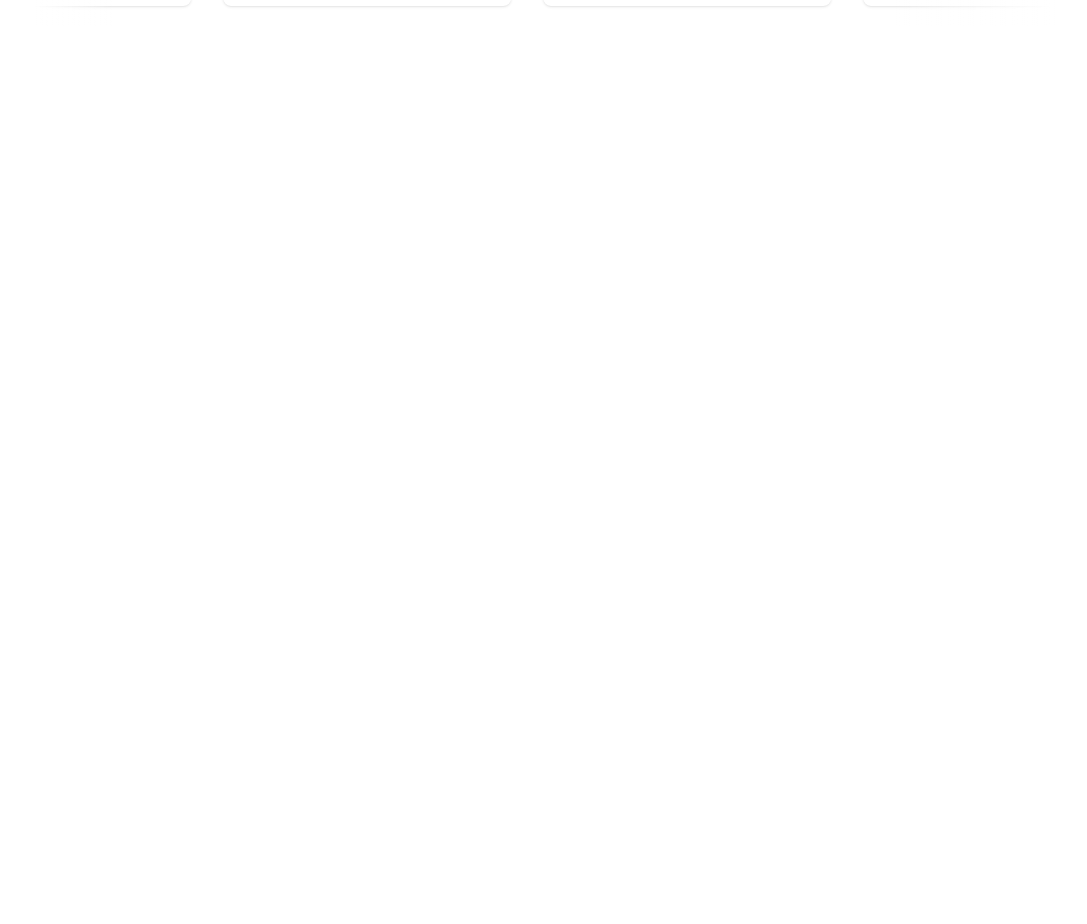
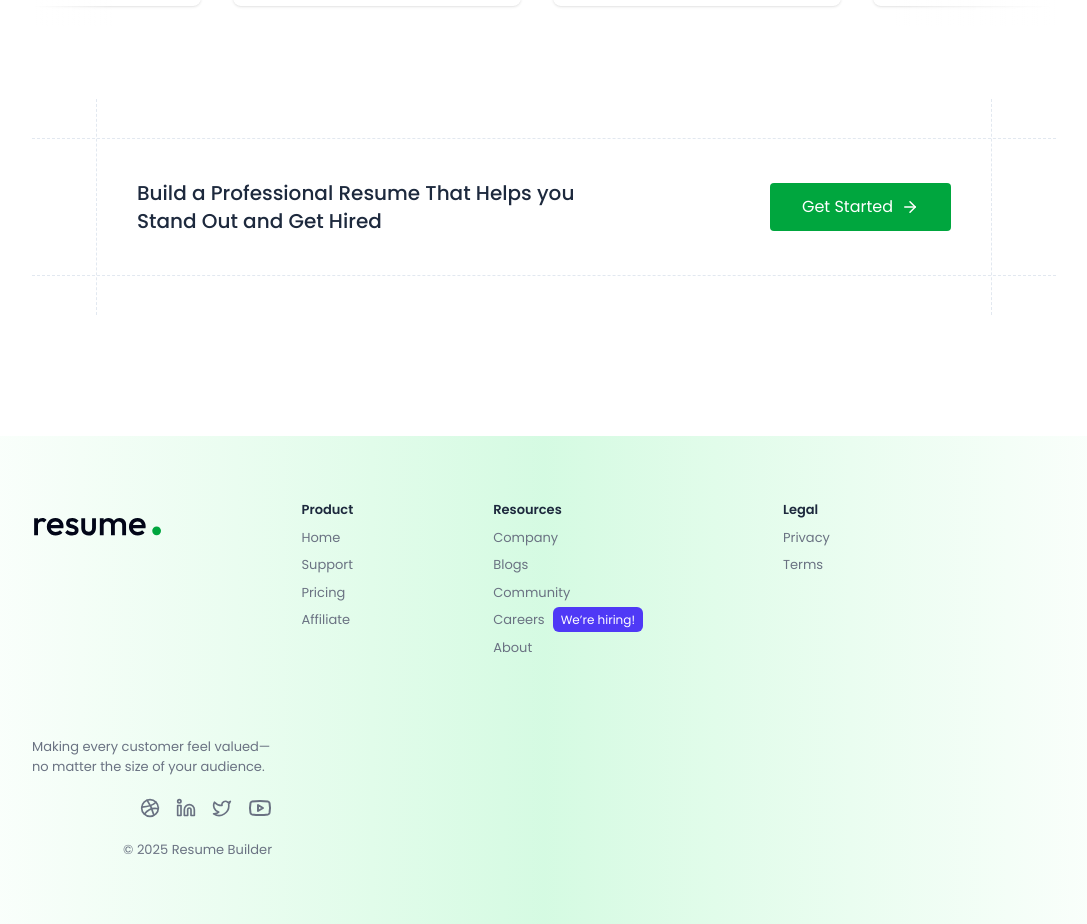
Before and after one commit to skquantum546/AiResumeBuilder, a React (Vite) app in the folder client/: page / in a window 1280 px wide. Shown: the part 2080-3004 px from the top of the page, without its empty margins (96-1183 px from the left). Before the commit the page ends 2106 px from the top, so only its background shows below. Built offline with nearby package versions, Linux system fonts and the light colour scheme; the HTML template or start-up script is replaced by a standard one; a web font is replaced by a local one.

Commit message:
added footer completed home page

```diff
--- /dev/null
+++ b/client/src/components/Home/CallToAction.jsx
@@ -0,0 +1,17 @@
+import React from 'react'
+
+const CallToAction = () => {
+  return (
+    <div id='cta' className='border-y border-dashed border-slate-200 w-full max-w-5xl mx-auto px-10 sm:px-16 mt-28'>
+            <div className="flex flex-col md:flex-row text-center md:text-left items-center justify-between gap-8 px-3 md:px-10 border-x border-dashed border-slate-200 py-16 sm:py-20 -mt-10 -mb-10 w-full">
+                <p className="text-xl font-medium max-w-md text-slate-800">Build a Professional Resume That Helps you Stand Out and Get Hired</p>
+                <a href="https://prebuiltui.com" className="flex items-center gap-2 rounded py-3 px-8 bg-green-600 hover:bg-green-700 transition text-white">
+                    <span>Get Started</span>
+                    <svg xmlns="http://www.w3.org/2000/svg" width="24" height="24" viewBox="0 0 24 24" fill="none" stroke="currentColor" strokeWidth="2" strokeLinecap="round" strokeLinejoin="round" className="size-4.5"><path d="M5 12h14"/><path d="m12 5 7 7-7 7"/></svg>
+                </a>
+            </div>
+        </div>
+  )
+}
+
+export default CallToAction
--- /dev/null
+++ b/client/src/components/Home/Footer.jsx
@@ -0,0 +1,86 @@
+import React from 'react'
+
+const Footer = () => {
+  return (
+        <>
+            <style>{`
+                @import url('https://fonts.googleapis.com/css2?family=Poppins:ital,wght@0,100;0,200;0,300;0,400;0,500;0,600;0,700;0,800;0,900;1,100;1,200;1,300;1,400;1,500;1,600;1,700;1,800;1,900&display=swap');
+
+                * {
+                    font-family: 'Poppins', sans-serif;
+                }
+            `}</style>
+
+            <footer className="flex flex-wrap justify-center lg:justify-between overflow-hidden gap-10 md:gap-20 py-16 px-6 md:px-16 lg:px-24 xl:px-32 text-[13px] text-gray-500 bg-gradient-to-r from-white via-green-200/60 to-white mt-40">
+                <div className="flex flex-wrap items-start gap-10 md:gap-[60px] xl:gap-[140px]">
+                    <a href="https://prebuiltui.com">
+                        <img src="/logo.svg" alt="logo" className="h-11 w-auto"/>
+                    </a>
+                    <div>
+                        <p className="text-slate-800 font-semibold">Product</p>
+                        <ul className="mt-2 space-y-2">
+                            <li><a href="/" className="hover:text-green-600 transition">Home</a></li>
+                            <li><a href="/" className="hover:text-green-600 transition">Support</a></li>
+                            <li><a href="/" className="hover:text-green-600 transition">Pricing</a></li>
+                            <li><a href="/" className="hover:text-green-600 transition">Affiliate</a></li>
+                        </ul>
+                    </div>
+                    <div>
+                        <p className="text-slate-800 font-semibold">Resources</p>
+                        <ul className="mt-2 space-y-2">
+                            <li><a href="/" className="hover:text-green-600 transition">Company</a></li>
+                            <li><a href="/" className="hover:text-green-600 transition">Blogs</a></li>
+                            <li><a href="/" className="hover:text-green-600 transition">Community</a></li>
+                            <li><a href="/" className="hover:text-green-600 transition">Careers<span className="text-xs text-white bg-indigo-600 rounded-md ml-2 px-2 py-1">We’re hiring!</span></a></li>
+                            <li><a href="/" className="hover:text-green-600 transition">About</a></li>
+                        </ul>
+                    </div>
+                    <div>
+                        <p className="text-slate-800 font-semibold">Legal</p>
+                        <ul className="mt-2 space-y-2">
+                            <li><a href="/" className="hover:text-green-600 transition">Privacy</a></li>
+                            <li><a href="/" className="hover:text-green-600 transition">Terms</a></li>
+                        </ul>
+                    </div>
+                </div>
+                <div className="flex flex-col max-md:items-center max-md:text-center gap-2 items-end">
+                    <p className="max-w-60">Making every customer feel valued—no matter the size of your audience.</p>
+                    <div className="flex items-center gap-4 mt-3">
+                        <a href="https://dribbble.com" target="_blank" rel="noreferrer">
+                            <svg xmlns="http://www.w3.org/2000/svg" width="24" height="24" viewBox="0 0 24 24" fill="none" stroke="currentColor" strokeWidth="2" strokeLinecap="round" strokeLinejoin="round" className="lucide lucide-dribbble size-5 hover:text-indigo-500" aria-hidden="true">
+                                <circle cx="12" cy="12" r="10"></circle>
+                                <path d="M19.13 5.09C15.22 9.14 10 10.44 2.25 10.94"></path>
+                                <path d="M21.75 12.84c-6.62-1.41-12.14 1-16.38 6.32"></path>
+                                <path d="M8.56 2.75c4.37 6 6 9.42 8 17.72"></path>
+                            </svg>
+                        </a>
+                        <a href="https://www.linkedin.com/company" target="_blank" rel="noreferrer">
+                            <svg xmlns="http://www.w3.org/2000/svg" width="24" height="24" viewBox="0 0 24 24" fill="none" stroke="currentColor" strokeWidth="2" strokeLinecap="round" strokeLinejoin="round" className="lucide lucide-linkedin size-5 hover:text-green-500" aria-hidden="true">
+                                <path d="M16 8a6 6 0 0 1 6 6v7h-4v-7a2 2 0 0 0-2-2 2 2 0 0 0-2 2v7h-4v-7a6 6 0 0 1 6-6z"></path>
+                                <rect width="4" height="12" x="2" y="9"></rect>
+                                <circle cx="4" cy="4" r="2"></circle>
+                            </svg>
+                        </a>
+                        <a href="https://x.com" target="_blank" rel="noreferrer">
+                            <svg xmlns="http://www.w3.org/2000/svg" width="24" height="24" viewBox="0 0 24 24" fill="none" stroke="currentColor" strokeWidth="2" strokeLinecap="round" strokeLinejoin="round" className="lucide lucide-twitter size-5 hover:text-green-500" aria-hidden="true">
+                                <path
+                                    d="M22 4s-.7 2.1-2 3.4c1.6 10-9.4 17.3-18 11.6 2.2.1 4.4-.6 6-2C3 15.5.5 9.6 3 5c2.2 2.6 5.6 4.1 9 4-.9-4.2 4-6.6 7-3.8 1.1 0 3-1.2 3-1.2z">
+                                </path>
+                            </svg>
+                        </a>
+                        <a href="https://www.youtube.com" target="_blank" rel="noreferrer">
+                            <svg xmlns="http://www.w3.org/2000/svg" width="24" height="24" viewBox="0 0 24 24" fill="none" stroke="currentColor" strokeWidth="2" strokeLinecap="round" strokeLinejoin="round" className="lucide lucide-youtube size-6 hover:text-green-500" aria-hidden="true">
+                                <path d="M2.5 17a24.12 24.12 0 0 1 0-10 2 2 0 0 1 1.4-1.4 49.56 49.56 0 0 1 16.2 0A2 2 0 0 1 21.5 7a24.12 24.12 0 0 1 0 10 2 2 0 0 1-1.4 1.4 49.55 49.55 0 0 1-16.2 0A2 2 0 0 1 2.5 17">
+                                </path>
+                                <path d="m10 15 5-3-5-3z"></path>
+                            </svg>
+                        </a>
+                    </div>
+                    <p className="mt-3 text-center">© 2025 Resume Builder</p>
+                </div>
+            </footer>
+        </>
+    );
+}
+
+export default Footer
--- a/client/src/pages/Home.jsx
+++ b/client/src/pages/Home.jsx
@@ -3,6 +3,8 @@
 import Hero from '../components/Home/Hero'
 import Feature from '../components/Home/Feature'
 import Testimonial from '../components/Home/Testimonial'
+import CallToAction from '../components/Home/CallToAction'
+import Footer from '../components/Home/Footer'
 
 const Home = () => {
   return (
@@ -11,6 +13,8 @@
         <Hero />
         <Feature />
         <Testimonial />
+        <CallToAction />
+        <Footer />
     </div>
   )
 }
```
